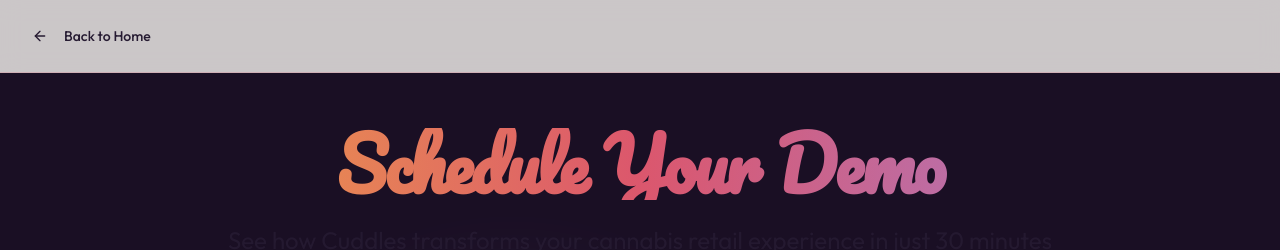
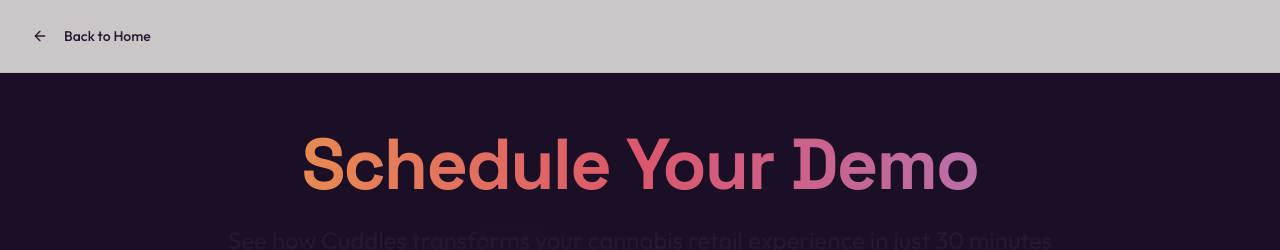
Before and after one commit to prim007/cuddles-smart-budtender-ai, a React (Vite) app: page /schedule-demo in a window 1280 px wide. Shown: the top 250 px of the page. Built offline with nearby package versions, Linux system fonts and the light colour scheme; no server answers; what @lovable.dev/cloud-auth-js would draw is missing.

Commit message:
Preceding changes

```diff
--- a/src/pages/ScheduleDemo.tsx
+++ b/src/pages/ScheduleDemo.tsx
@@ -171,7 +171,7 @@ const ScheduleDemo = () => {
 
         <div className="container mx-auto max-w-6xl relative z-10">
           <div className="text-center mb-12">
-            <h1 className="text-5xl md:text-7xl font-groovy mb-6 bg-gradient-to-r from-hippie-yellow via-hippie-pink to-hippie-purple bg-clip-text text-transparent">
+            <h1 className="text-5xl md:text-7xl font-display font-bold mb-6 bg-gradient-to-r from-hippie-yellow via-hippie-pink to-hippie-purple bg-clip-text text-transparent">
               Schedule Your Demo
             </h1>
             <p className="text-xl md:text-2xl text-foreground/90">
```
